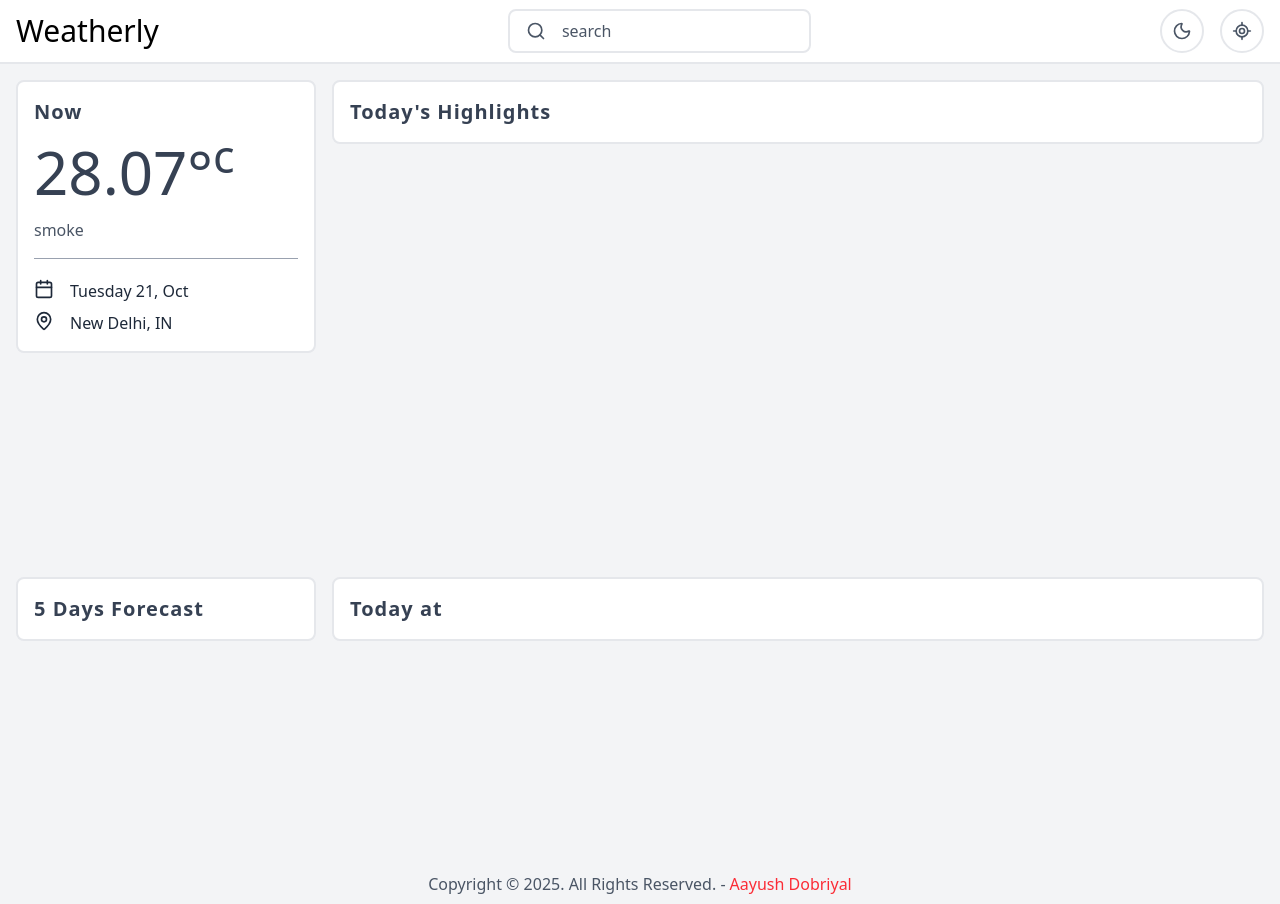
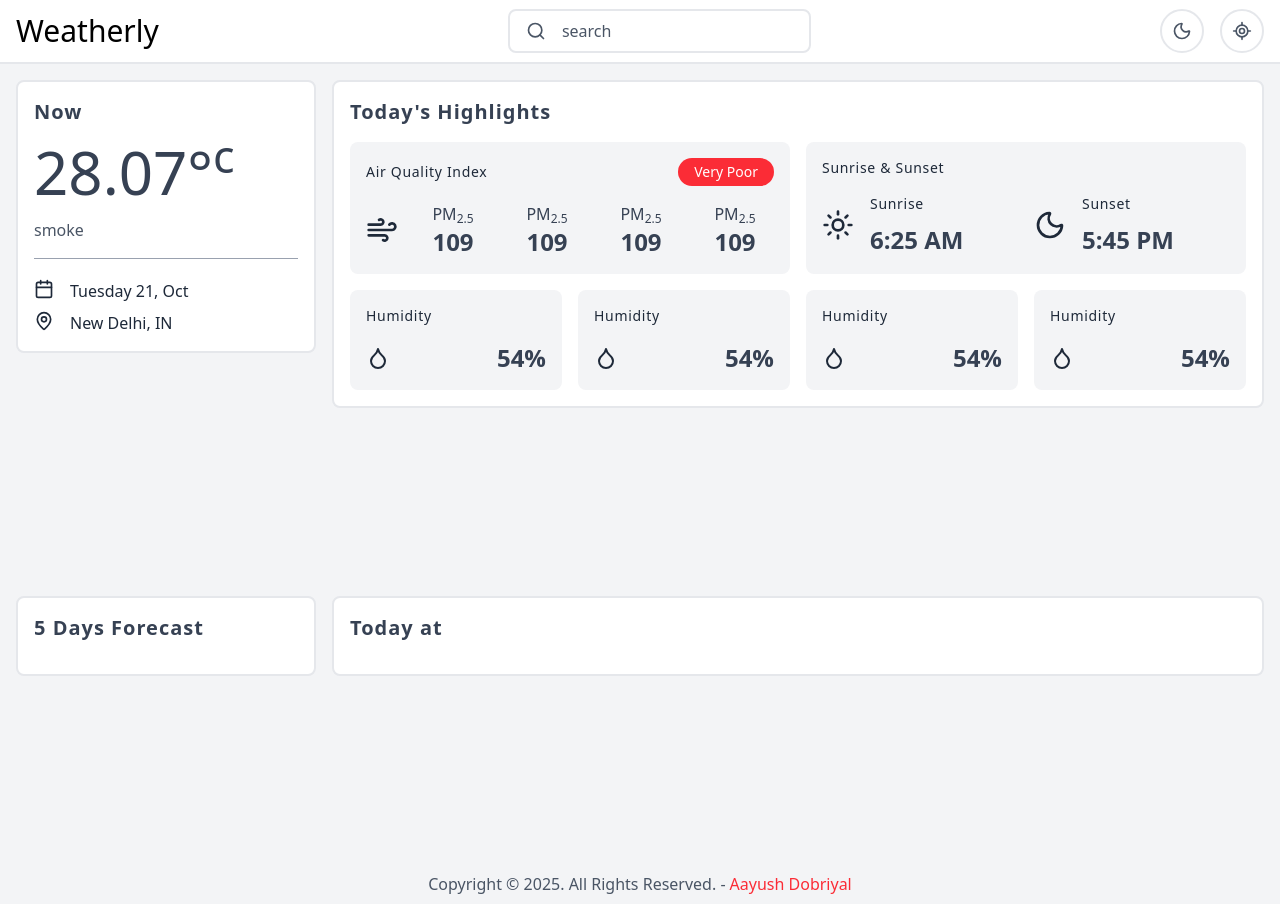
Before and after one commit to Tweekaayush/weather-app-2.0, a React (Vite) app: page / in a window 1280 px wide. Built offline with nearby package versions, Linux system fonts and the light colour scheme.

Commit message:
update WeeklyForecast component style

```diff
--- a/src/components/CurrentWeather.jsx
+++ b/src/components/CurrentWeather.jsx
@@ -11,7 +11,7 @@ const CurrentWeather = () => {
   } = useSelector((state) => state.weather);
   return (
     <div className="card">
-      <h1 className="heading mb-4">Now</h1>
+      <h1 className="heading-1">Now</h1>
       <div className="flex mb-4">
         <h2 className="text-6xl text-gray-700 dark:text-gray-200">
           28.07°<sup>c</sup>
--- a/src/components/HourlyForecast.jsx
+++ b/src/components/HourlyForecast.jsx
@@ -3,7 +3,7 @@ import React from "react";
 const HourlyForecast = () => {
   return (
     <div className="card">
-      <h1 className="heading">Today at</h1>
+      <h1 className="heading-1">Today at</h1>
     </div>
   );
 };
--- a/src/components/WeatherHighlights.jsx
+++ b/src/components/WeatherHighlights.jsx
@@ -1,13 +1,98 @@
-import React from 'react'
+import { Droplet, Moon, Sun, Wind } from "lucide-react";
+import React from "react";
 
 const WeatherHighlights = () => {
   return (
-    <div className='card'>
-      <h1 className="heading">
-        Today's Highlights
-      </h1>
+    <div className="card">
+      <h1 className="heading-1">Today's Highlights</h1>
+      <div className="grid grid-cols-12 gap-4">
+        <div className="col-span-12 lg:col-span-6 p-4 bg-gray-100 dark:bg-gray-800 rounded-lg">
+          <div className="flex justify-between items-center mb-4">
+            <h4 className="heading-2">Air Quality Index</h4>
+            <p className="bg-red-500 text-white text-sm px-4 py-1 rounded-3xl">
+              Very Poor
+            </p>
+          </div>
+          <div className="flex gap-4 items-center">
+            <Wind className="w-8 h-8 text-gray-800 dark:text-gray-200" />
+            <ul className="flex justify-between gap-4 flex-1">
+              <li className="flex-1 flex flex-col items-center">
+                <h6 className="text-gray-700 dark:text-gray-300">
+                  PM<sub>2.5</sub>
+                </h6>
+                <h3 className="heading-3">109</h3>
+              </li>
+              <li className="flex-1 flex flex-col items-center">
+                <h6 className="text-gray-700 dark:text-gray-300">
+                  PM<sub>2.5</sub>
+                </h6>
+                <h3 className="heading-3">109</h3>
+              </li>
+              <li className="flex-1 flex flex-col items-center">
+                <h6 className="text-gray-700 dark:text-gray-300">
+                  PM<sub>2.5</sub>
+                </h6>
+                <h3 className="heading-3">109</h3>
+              </li>
+              <li className="flex-1 flex flex-col items-center">
+                <h6 className="text-gray-700 dark:text-gray-300">
+                  PM<sub>2.5</sub>
+                </h6>
+                <h3 className="heading-3">109</h3>
+              </li>
+            </ul>
+          </div>
+        </div>
+        <div className="col-span-12 lg:col-span-6 p-4 bg-gray-100 dark:bg-gray-800 rounded-lg flex flex-col">
+          <h4 className="heading-2 mb-4">sunrise & sunset</h4>
+          <div className="grid grid-cols-12 gap-4">
+            <div className="col-span-6 flex items-center gap-4">
+              <Sun className="w-8 h-8 text-gray-800 dark:text-gray-200" />
+              <div>
+                <h4 className="heading-2 mb-2.5">Sunrise</h4>
+                <h3 className="heading-3">6:25 AM</h3>
+              </div>
+            </div>
+            <div className="col-span-6 flex items-center gap-4">
+              <Moon className="w-8 h-8 text-gray-800 dark:text-gray-200" />
+              <div>
+                <h4 className="heading-2 mb-2.5">Sunset</h4>
+                <h3 className="heading-3">5:45 PM</h3>
+              </div>
+            </div>
+          </div>
+        </div>
+        <div className="col-span-6 lg:col-span-3 p-4 bg-gray-100 dark:bg-gray-800 rounded-lg">
+          <h4 className="heading-2 mb-4">Humidity</h4>
+          <div className="flex justify-between items-center">
+            <Droplet className="w-6 h-6 text-gray-800 dark:text-gray-200" />
+            <h3 className="heading-3">54%</h3>
+          </div>
+        </div>
+        <div className="col-span-6 lg:col-span-3 p-4 bg-gray-100 dark:bg-gray-800 rounded-lg">
+          <h4 className="heading-2 mb-4">Humidity</h4>
+          <div className="flex justify-between items-center">
+            <Droplet className="w-6 h-6 text-gray-800 dark:text-gray-200" />
+            <h3 className="heading-3">54%</h3>
+          </div>
+        </div>
+        <div className="col-span-6 lg:col-span-3 p-4 bg-gray-100 dark:bg-gray-800 rounded-lg">
+          <h4 className="heading-2 mb-4">Humidity</h4>
+          <div className="flex justify-between items-center">
+            <Droplet className="w-6 h-6 text-gray-800 dark:text-gray-200" />
+            <h3 className="heading-3">54%</h3>
+          </div>
+        </div>
+        <div className="col-span-6 lg:col-span-3 p-4 bg-gray-100 dark:bg-gray-800 rounded-lg">
+          <h4 className="heading-2 mb-4">Humidity</h4>
+          <div className="flex justify-between items-center">
+            <Droplet className="w-6 h-6 text-gray-800 dark:text-gray-200" />
+            <h3 className="heading-3">54%</h3>
+          </div>
+        </div>
+      </div>
     </div>
-  )
-}
+  );
+};
 
-export default WeatherHighlights
+export default WeatherHighlights;
--- a/src/components/WeeklyForecast.jsx
+++ b/src/components/WeeklyForecast.jsx
@@ -3,7 +3,7 @@ import React from "react";
 const WeeklyForecast = () => {
   return (
     <div className="card">
-      <h1 className="heading">5 Days Forecast</h1>
+      <h1 className="heading-1">5 Days Forecast</h1>
     </div>
   );
 };
--- a/src/index.css
+++ b/src/index.css
@@ -14,9 +14,18 @@
   .container {
     @apply px-4 max-w-full w-full;
   }
-  .heading {
-    @apply text-xl font-bold tracking-wider text-gray-700 dark:text-gray-300;
+  .heading-1 {
+    @apply text-xl font-bold tracking-wider mb-4 text-gray-700 dark:text-gray-300;
   }
+
+  .heading-2 {
+    @apply text-gray-800 dark:text-gray-200 tracking-wider text-sm capitalize;
+  }
+
+  .heading-3{
+    @apply text-2xl font-semibold text-gray-700 dark:text-gray-300;
+  }
+
   .card {
     @apply border-2 bg-white dark:bg-white/[0.03] border-gray-200 dark:border-gray-800 p-4 rounded-lg ;
   }
```
